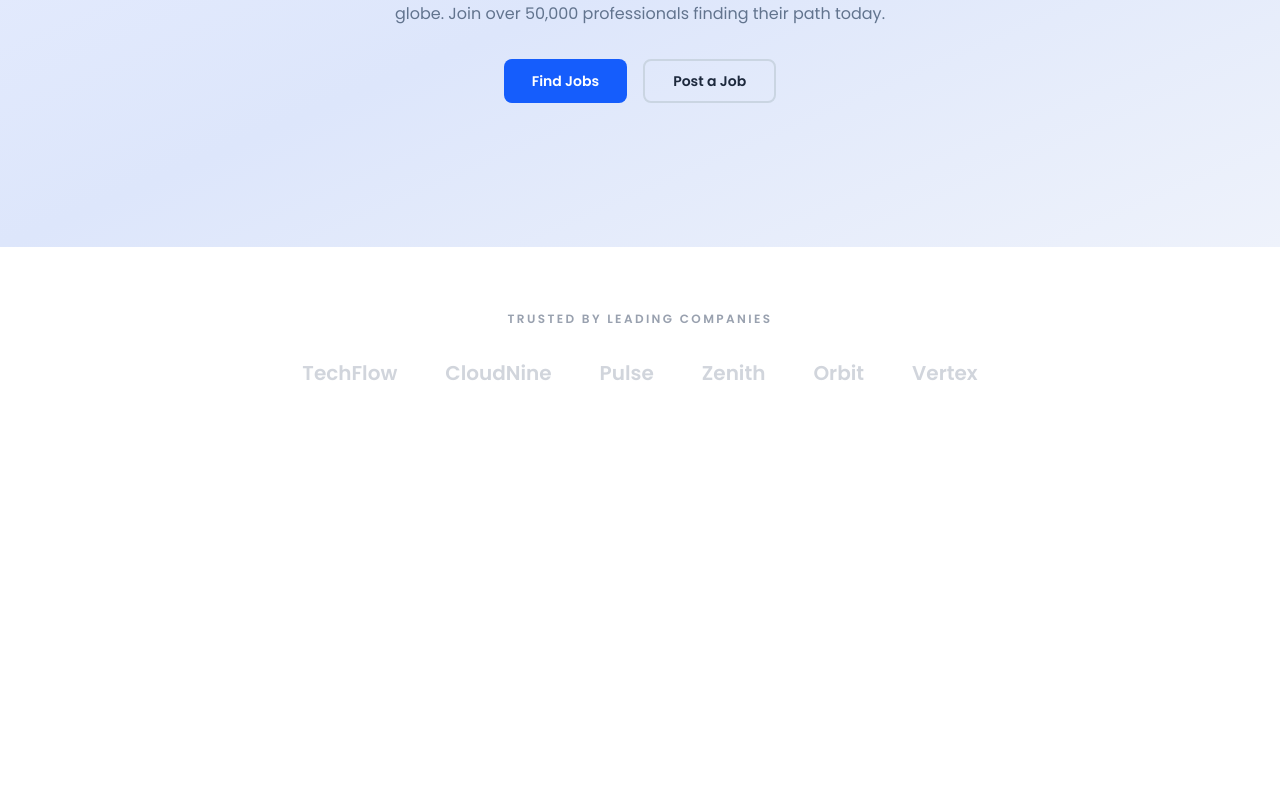
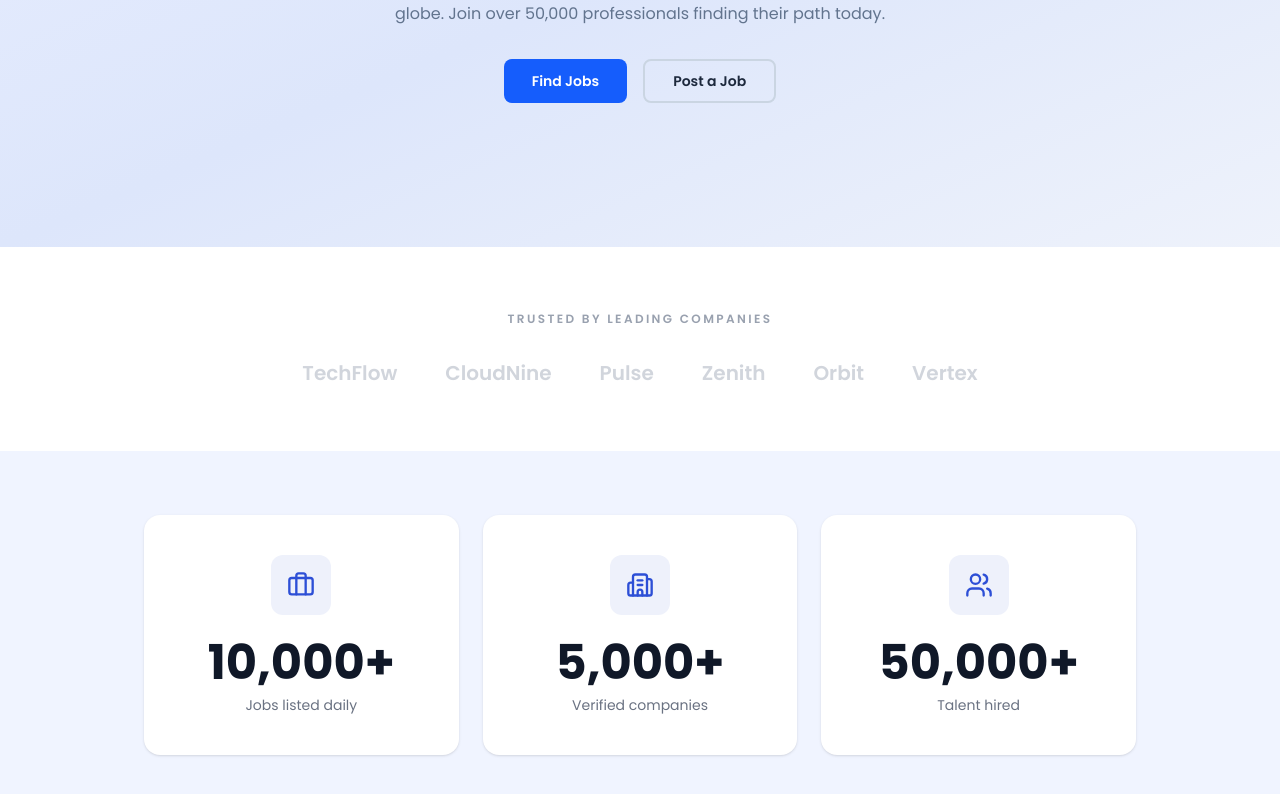
Before and after one commit to hammadgul-dev/hiresync, a Next.js app: page / in a window 1280 px wide. Shown: the part 370-1164 px from the top of the page. Before the commit the page ends 821 px from the top, so only its background shows below. Built offline with nearby package versions, Linux system fonts and the light colour scheme.

Commit message:
add stats section with total job posted

```diff
--- a/src/app/page.tsx
+++ b/src/app/page.tsx
@@ -1,11 +1,13 @@
 import HeroSection from "@/components/HeroSection"
 import TrustedCompanies from "@/components/TrustedCompanies"
+import StatsSection from "@/components/StatsSection"
 
 export default function Home() {
   return (
     <main>
       <HeroSection />
       <TrustedCompanies />
+      <StatsSection />
     </main>
   )
 }
--- /dev/null
+++ b/src/components/StatsSection.tsx
@@ -0,0 +1,30 @@
+import {Briefcase, Building2, Users} from "lucide-react"
+
+const stats = [
+  {icon: Briefcase, value: "10,000+", label: "Jobs listed daily"},
+  {icon: Building2, value: "5,000+", label: "Verified companies"},
+  {icon: Users, value: "50,000+", label: "Talent hired"},
+]
+
+export default function StatsSection() {
+  return (
+    <section className="py-16 bg-[#f0f4ff]">
+      <div className="max-w-5xl mx-auto px-4">
+        <div className="grid grid-cols-1 md:grid-cols-3 gap-6">
+          {stats.map(({icon: Icon, value, label}) => (
+            <div
+              key={label}
+              className="bg-white rounded-2xl p-10 flex flex-col items-center text-center shadow-sm"
+            >
+              <div className="bg-[#eef1fb] p-4 rounded-xl mb-6">
+                <Icon className="w-7 h-7 text-[#2d4fd6]" />
+              </div>
+              <h3 className="text-5xl font-bold text-gray-900 mb-2">{value}</h3>
+              <p className="text-sm text-gray-500">{label}</p>
+            </div>
+          ))}
+        </div>
+      </div>
+    </section>
+  )
+}
```
